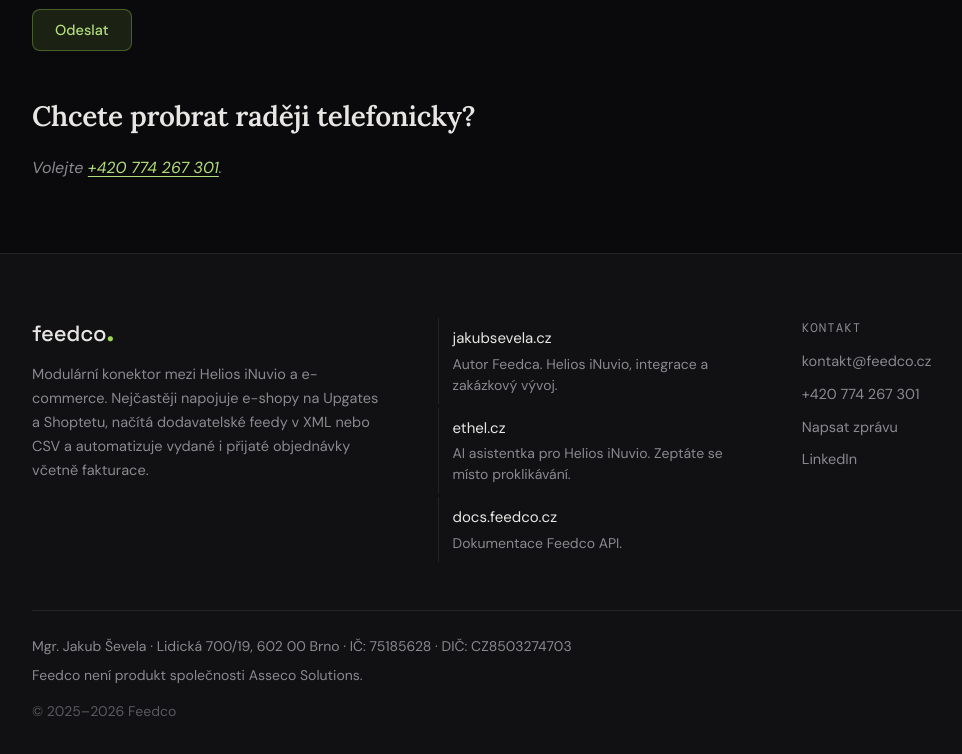
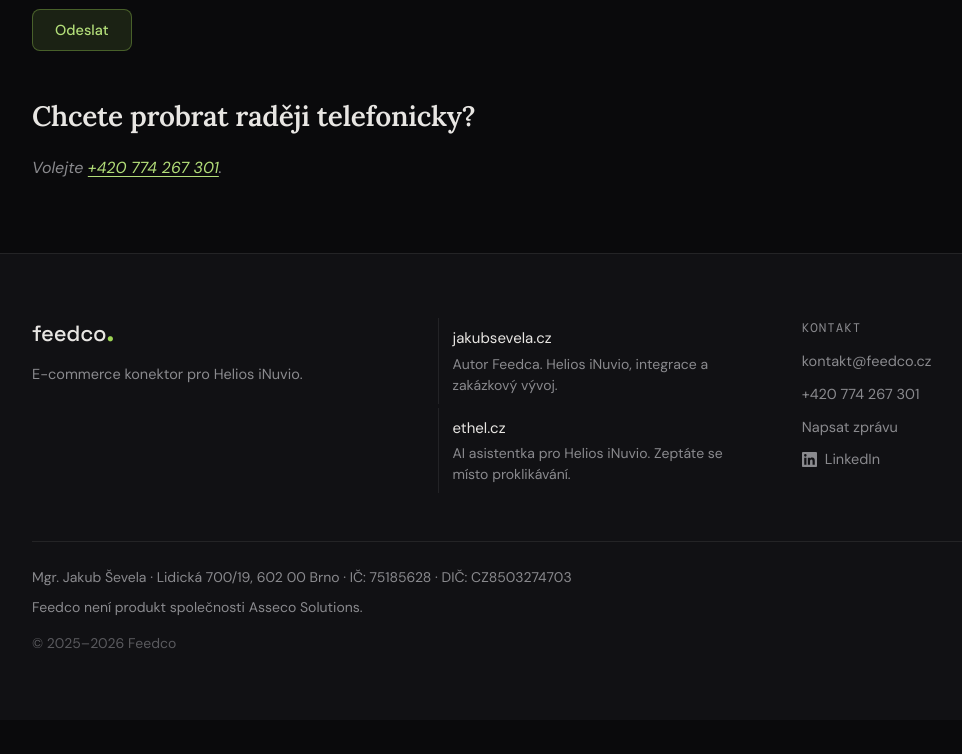
Before and after one commit to sevela/feedco-web, a website: page index.html in a window 1280 px wide. Shown: the part 5208-5962 px from the top of the page, without its empty margins (120-1082 px from the left). After the commit the page ends 5928 px from the top, so only its background shows below. Drawn offline with nearby package versions, Linux system fonts and the light colour scheme.

Commit message:
Zpět jednovětý popis, pryč docs, ikona u LinkedInu
- popis Feedca zpět na 'E-commerce konektor pro Helios iNuvio.'
- odkaz na docs.feedco.cz odstraněn
- LinkedIn dostal monochromatickou ikonu; fill: currentColor, takže dědí
  barvu textu i hover a nepřináší do palety cizí značkovou barvu

```diff
--- a/index.html
+++ b/index.html
@@ -281,6 +281,11 @@ footer { padding: 64px 0 64px; border-top: 1px solid var(--border); background:
   font-size: 14.5px; color: var(--text-2); text-decoration: none;
   transition: color 0.15s; width: fit-content;
 }
+.ft-links a.has-icon { display: inline-flex; align-items: center; gap: 8px; }
+/* ikona je monochromatická — dědí barvu textu včetně hoveru */
+.ft-links .ico { width: 15px; height: 15px; fill: currentColor; flex: 0 0 auto; }
+.ft-links a.has-icon:hover { text-decoration: none; }
+.ft-links a.has-icon:hover span, .ft-links a.has-icon:hover { color: var(--accent-l); }
 .ft-links a:hover { color: var(--accent-l); text-decoration: underline; text-underline-offset: 3px; }
 
 .ft-legal { margin-top: 48px; padding-top: 24px; border-top: 1px solid var(--border); }
@@ -555,7 +560,7 @@ footer { padding: 64px 0 64px; border-top: 1px solid var(--border); background:
     <div class="ft-top">
       <div class="ft-brand">
         <a class="wordmark-ft" href="#home">feedco<span class="dot">.</span></a>
-        <p class="ft-tagline">Modulární konektor mezi Helios iNuvio a e-commerce. Nejčastěji napojuje e-shopy na Upgates a Shoptetu, načítá dodavatelské feedy v XML nebo CSV a automatizuje vydané i přijaté objednávky včetně fakturace.</p>
+        <p class="ft-tagline">E-commerce konektor pro Helios iNuvio.</p>
       </div>
 
       <nav class="ft-sites" aria-label="Související weby">
@@ -567,10 +572,6 @@ footer { padding: 64px 0 64px; border-top: 1px solid var(--border); background:
           <span class="ft-site">ethel.cz</span>
           <span class="ft-desc">AI asistentka pro Helios iNuvio. Zeptáte se místo proklikávání.</span>
         </a>
-        <a href="https://docs.feedco.cz">
-          <span class="ft-site">docs.feedco.cz</span>
-          <span class="ft-desc">Dokumentace Feedco API.</span>
-        </a>
       </nav>
 
       <nav class="ft-links" aria-label="Kontakt">
@@ -578,7 +579,7 @@ footer { padding: 64px 0 64px; border-top: 1px solid var(--border); background:
         <a href="mailto:kontakt@feedco.cz">kontakt@feedco.cz</a>
         <a href="tel:+420774267301">+420 774 267 301</a>
         <a href="#kontakt">Napsat zprávu</a>
-        <a href="https://linkedin.com/in/sevela" rel="me noopener">LinkedIn</a>
+        <a href="https://linkedin.com/in/sevela" rel="me noopener" class="has-icon"><svg class="ico" viewBox="0 0 24 24" aria-hidden="true"><path d="M20.447 20.452h-3.554v-5.569c0-1.328-.027-3.037-1.852-3.037-1.853 0-2.136 1.445-2.136 2.939v5.667H9.351V9h3.414v1.561h.046c.477-.9 1.637-1.852 3.37-1.852 3.601 0 4.267 2.37 4.267 5.455v6.288zM5.337 7.433a2.062 2.062 0 01-2.063-2.065 2.064 2.064 0 112.063 2.065zm1.782 13.019H3.555V9h3.564v11.452zM22.225 0H1.771C.792 0 0 .774 0 1.729v20.542C0 23.227.792 24 1.771 24h20.451C23.2 24 24 23.227 24 22.271V1.729C24 .774 23.2 0 22.225 0z"/></svg>LinkedIn</a>
       </nav>
     </div>
 
```
Also changed, not shown: CLAUDE.md (+5 -0 lines).
